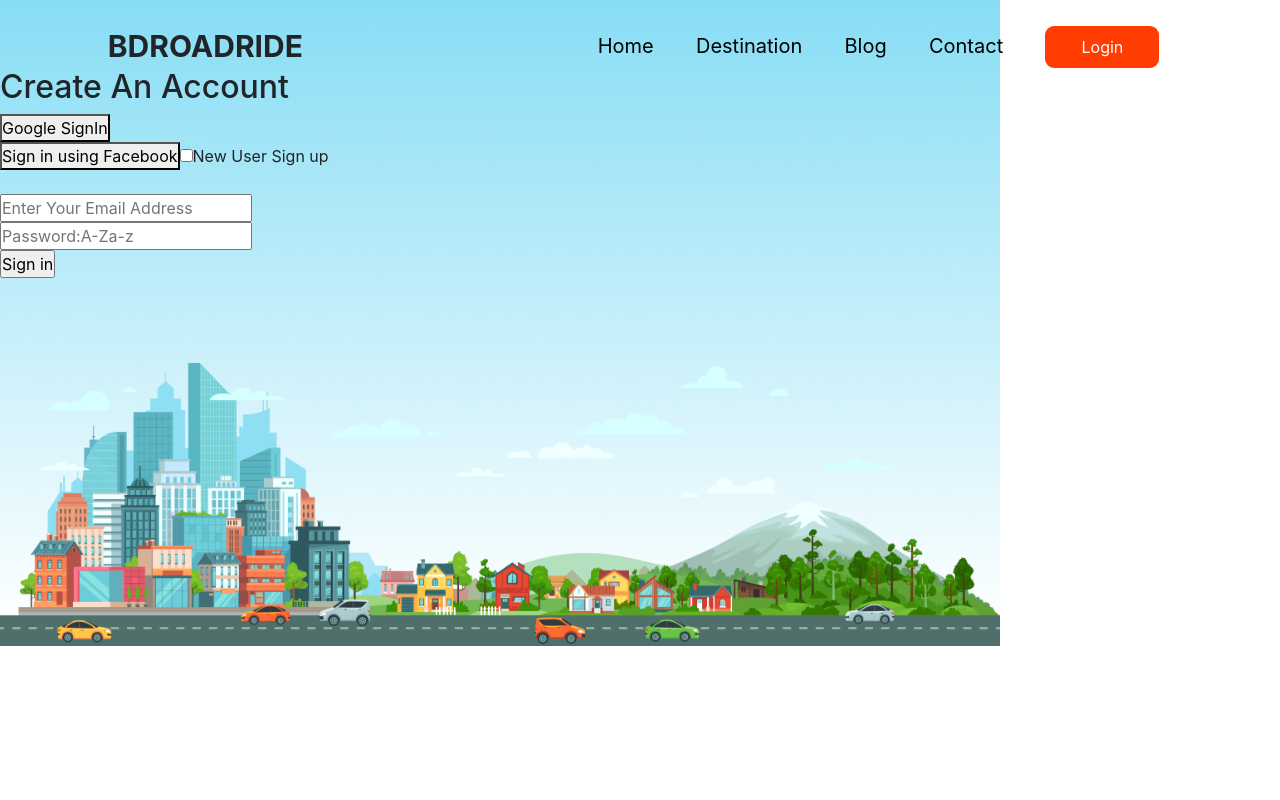
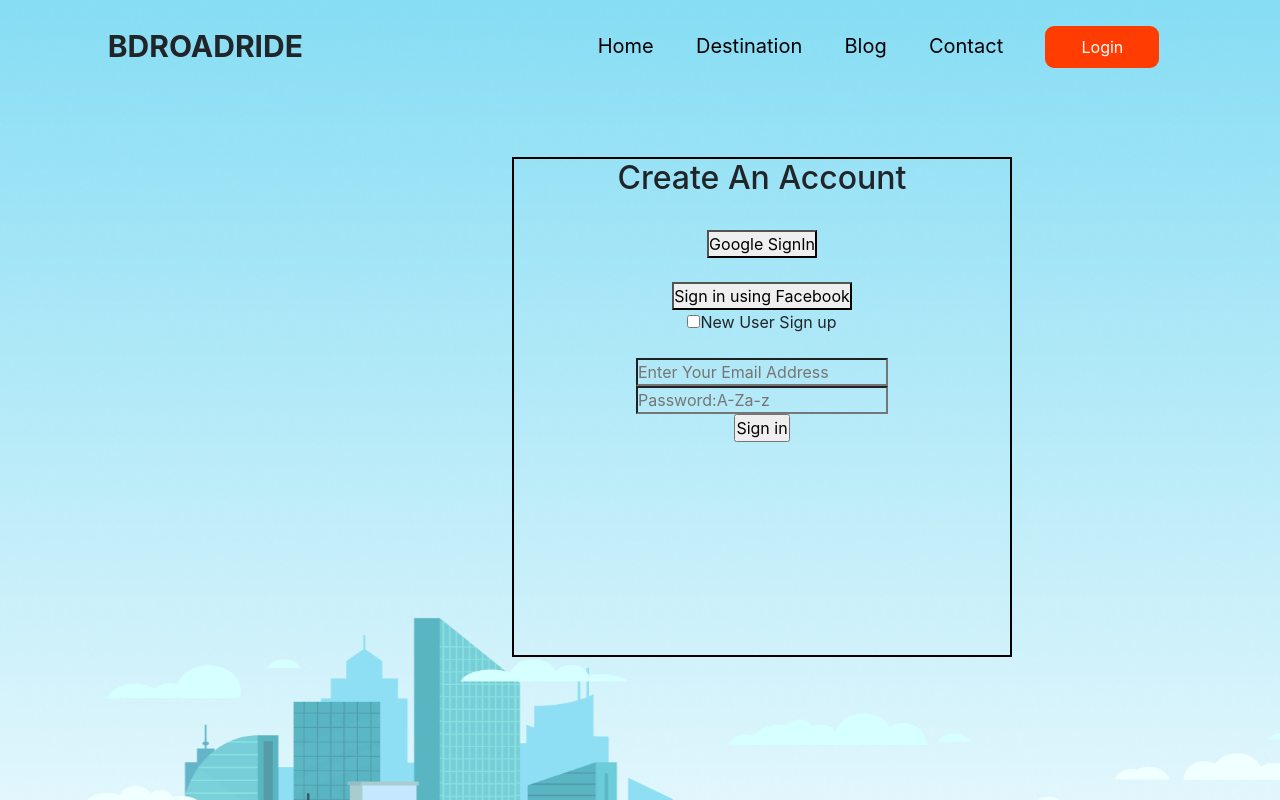
Before and after one commit to suparansharma/bd_road_ride_using_react, a React (Create React App) app: page /login in a window 1280 px wide. Built offline with nearby package versions, Linux system fonts and the light colour scheme.

Commit message:
login pages

```diff
--- a/package.json
+++ b/package.json
@@ -3,6 +3,9 @@
   "version": "0.1.0",
   "private": true,
   "dependencies": {
+    "@fortawesome/fontawesome-svg-core": "^6.1.1",
+    "@fortawesome/free-solid-svg-icons": "^6.1.1",
+    "@fortawesome/react-fontawesome": "^0.1.18",
     "@react-google-maps/api": "^2.12.0",
     "@testing-library/jest-dom": "^5.16.4",
     "@testing-library/react": "^13.3.0",
--- a/public/index.html
+++ b/public/index.html
@@ -30,6 +30,8 @@
   integrity="sha384-1BmE4kWBq78iYhFldvKuhfTAU6auU8tT94WrHftjDbrCEXSU1oBoqyl2QvZ6jIW3"
   crossorigin="anonymous"
 />
+
+<link rel="stylesheet" href="https://maxcdn.bootstrapcdn.com/font-awesome/4.6.1/css/font-awesome.min.css">
     <title>BD Road Ride</title>
   </head>
   <body>
--- a/src/App.css
+++ b/src/App.css
@@ -16,10 +16,11 @@
 
 body{
 
-  background-image: url('../src/images/Bg.png');
-  background-size:1000px;
-  background-repeat: no-repeat;
-  backgroundwidth: 800px;
+  /* background-image: url('../src/images/Bg.png');
+  background-size:2200px 1100px;
+  background-repeat: no-repeat; */
+  /* background-width: 800px; */
+  /* background-size: 100% 100%; */
 
 }
 
--- a/src/App.js
+++ b/src/App.js
@@ -13,7 +13,7 @@ import Destination from './components/Destination/Destination';
 
 function App() {
   return (
-    <div className="backgroundImage">
+    <div >
      <Header></Header>
 
 
--- a/src/components/Home/Home.css
+++ b/src/components/Home/Home.css
@@ -20,3 +20,10 @@ img{
     margin-top: 11%;
     margin-bottom: 6%;
 }
+
+body{
+
+    background-image: url('../../images/Bg.png');
+  background-size:2200px 1100px;
+  background-repeat: no-repeat;
+}
--- a/src/components/Home/Home.js
+++ b/src/components/Home/Home.js
@@ -7,7 +7,7 @@ import car from '../../images/Car.png'
 
 const Home = () => {
     return (
-        <div>
+        <div className="backgroundImage">
     <div class="row rowOfhome container">
   <div class=" col-md-3 singleColum">
       <img src={bike} alt="" srcset="" />
--- /dev/null
+++ b/src/components/Login/Login.css
@@ -0,0 +1,13 @@
+.inputBox{
+    background: transparent;
+}
+
+
+.submitArea{
+    border: 2px solid black;
+    height: 500px;
+    width: 500px;
+   text-align: center;
+   margin-left: 40%;
+   margin-top: 7%;
+}
--- a/src/components/Login/Login.js
+++ b/src/components/Login/Login.js
@@ -11,13 +11,15 @@ import {
 } from 'firebase/auth';
 import { initializeApp } from '@firebase/app';
 import firebaseConfig from './firebase.config';
+import './Login.css';
+import { FontAwesomeIcon } from '@fortawesome/react-fontawesome';
+// import { faGoogle, faFacebook } from '@fortawesome/free-brands-svg-icons';
+// import { faCoffee } from '@fortawesome/fontawesome-free-solid'
+// import 'font-awesome/css/font-awesome.min.css'
+const Login = () => {
+  const [newUser, setNewUser] = useState(false);
 
-
-const Login = () => {
-
-    const[newUser,setNewUser] = useState(false);
-
-    const app = initializeApp(firebaseConfig    );
+  const app = initializeApp(firebaseConfig);
   const [user, setUser] = useState({
     isSignedIn: false,
     name: '',
@@ -57,7 +59,6 @@ const Login = () => {
   };
   // Google Sign In method END
 
-
   // Sign Out method Start
 
   //SignOut System
@@ -81,14 +82,12 @@ const Login = () => {
       });
   };
 
-
   // Sign Out method END
-
 
   //Facebook Sign In method Start
 
   const fbProvider = new FacebookAuthProvider();
-const hadleFacebookSignIn =() =>{
+  const hadleFacebookSignIn = () => {
     const auth = getAuth();
     signInWithPopup(auth, fbProvider)
       .then((result) => {
@@ -98,7 +97,7 @@ signInWithPopup(auth, fbProvider)
         // This gives you a Facebook Access Token. You can use it to access the Facebook API.
         const credential = FacebookAuthProvider.credentialFromResult(result);
         const accessToken = credential.accessToken;
-    console.log("Fb user after sign in",user);
+        console.log('Fb user after sign in', user);
         // ...
       })
       .catch((error) => {
@@ -112,11 +111,8 @@ signInWithPopup(auth, fbProvider)
 
         // ...
       });
-}
+  };
   //Facebook Sign In method End
-
-
-
 
   //Create User method Start
 
@@ -126,7 +122,7 @@ signInWithPopup(auth, fbProvider)
       createUserWithEmailAndPassword(auth, user.email, user.password)
         .then((userCredential) => {
           // Signed in
-          const newUserInfo = {...user};
+          const newUserInfo = { ...user };
           newUserInfo.error = '';
           newUserInfo.success = true;
           setUser(newUserInfo);
@@ -135,7 +131,7 @@ signInWithPopup(auth, fbProvider)
           // ...
         })
         .catch((error) => {
-       const newUserInfo = {...user};
+          const newUserInfo = { ...user };
           newUserInfo.error = error.message;
           newUserInfo.success = false;
           setUser(newUserInfo);
@@ -144,21 +140,21 @@ signInWithPopup(auth, fbProvider)
         });
     }
     e.preventDefault();
-    if(!newUser && user.email && user.password){
+    if (!newUser && user.email && user.password) {
       const auth = getAuth();
       signInWithEmailAndPassword(auth, user.email, user.password)
         .then((userCredential) => {
           // Signed in
           const user = userCredential.user;
-         const newUserInfo = {...user};
+          const newUserInfo = { ...user };
           newUserInfo.error = '';
           newUserInfo.success = true;
           setUser(newUserInfo);
-          console.log("sign is user info",userCredential.user);
+          console.log('sign is user info', userCredential.user);
           // ...
         })
         .catch((error) => {
-    const newUserInfo = {...user};
+          const newUserInfo = { ...user };
           newUserInfo.error = error.message;
           newUserInfo.success = false;
           setUser(newUserInfo);
@@ -166,11 +162,7 @@ signInWithPopup(auth, fbProvider)
     }
   };
 
-
   //Create User method END
-
-
-
 
   // Email and Password validation method Start
   const handleBlur = (e) => {
@@ -192,39 +184,37 @@ signInWithPopup(auth, fbProvider)
 
   // Email and Password validation method END
 
-
-
-
   //Send name in information to firebase start
-const updateUserName = name => {
+  const updateUserName = (name) => {
     const auth = getAuth();
     updateProfile(auth.currentUser, {
-    displayName: name
-  }).then(() => {
+      displayName: name,
+    })
+      .then(() => {
         console.log('User name updated successfully');
-  }).catch((error) => {
+      })
+      .catch((error) => {
         // An error occurred
         console.log(error);
         // ...
       });
-  }
-
+  };
 
   //Send name in information to firebase end
 
-
   return (
-        <div>
-
+    <div className='submitArea'>
+    <div className=''>
       <div className="registrationArea">
         <h2>Create An Account</h2>
+        <br></br>
         {/* Google Sign In button method Start */}
         {user.isSignedIn ? (
           <button onClick={handleGoogleSignOut}>Google SignOut</button>
         ) : (
           <button onClick={handleGoogleSignIn}>Google SignIn</button>
         )}
-
+<br></br>
         {user.isSignedIn && (
           <div>
             <p>Welcome, {user.name}</p>
@@ -233,30 +223,44 @@ const updateUserName = name => {
           </div>
         )}
         {/* Google Sign In method END */}
-<br/>
-
+        <br />
 
         {/* faceBook Sign In button method Start */}
+        <div className='faceBookLogin'>
+        {/* <i class="fa-brands faFacebook">aaaaa</i> */}
+        {/* <FontAwesomeIcon icon={faCoffee} ></FontAwesomeIcon> */}
+        </div>
         <button onClick={hadleFacebookSignIn}>Sign in using Facebook</button>
-
+        <br></br>
         {/* for new user */}
-<input type="checkbox" onChange={()=>setNewUser(!newUser)} name="newUser" id=''></input>
-        <label htmlFor="newUser" >New User Sign up</label>
+        <input
+          type="checkbox"
+          onChange={() => setNewUser(!newUser)}
+          name="newUser"
+          id=""
+          className="inputBox"
+        ></input>
+        <label htmlFor="newUser">New User Sign up</label>
 
         {/* from method start */}
         <form onSubmit={handleSubmit}>
-      { newUser &&  <input
+          {newUser && (
+            <input
               type="text"
               name="name"
               onBlur={handleBlur}
               placeholder="Enter Your Name Address"
+              className="inputBox"
               required
-        />} <br/>
+            />
+          )}{' '}
+          <br />
           <input
             type="text"
             name="email"
             onBlur={handleBlur}
             placeholder="Enter Your Email Address"
+            className="inputBox"
             required
           />
           <br />
@@ -266,15 +270,15 @@ const updateUserName = name => {
             onBlur={handleBlur}
             placeholder="Password:A-Za-z"
             id="pswd1"
+            className="inputBox"
             required
           />
           <br />
-        <input type="submit" value={newUser?'Sign up' : 'Sign in'}/>
+          <input type="submit" value={newUser ? 'Sign up' : 'Sign in'} />
           {/* <input type="password" name="ValidPassword" onBlur={handleBlur} placeholder='Password:A-Za-z' id='pswd2' required/><br/>
         <button type="submit" onClick={matchPassword}>Submit</button> */}
         </form>
-
-
+      </div>
     </div>
     </div>
   );
```
Also changed, not shown: 1 other file (tests, documents, lock files or other folders). Lines whose indentation alone changed are shown as unchanged.
